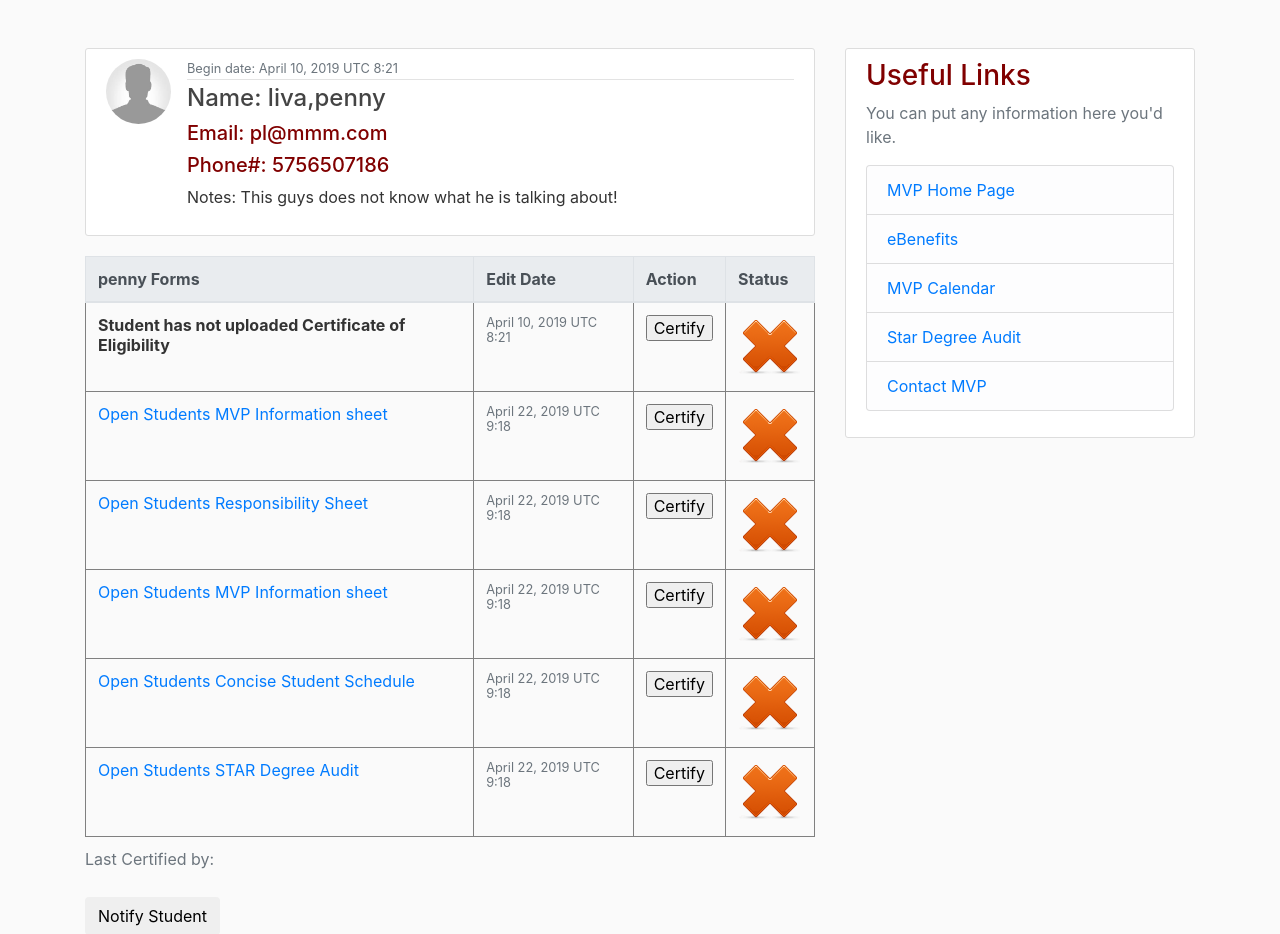
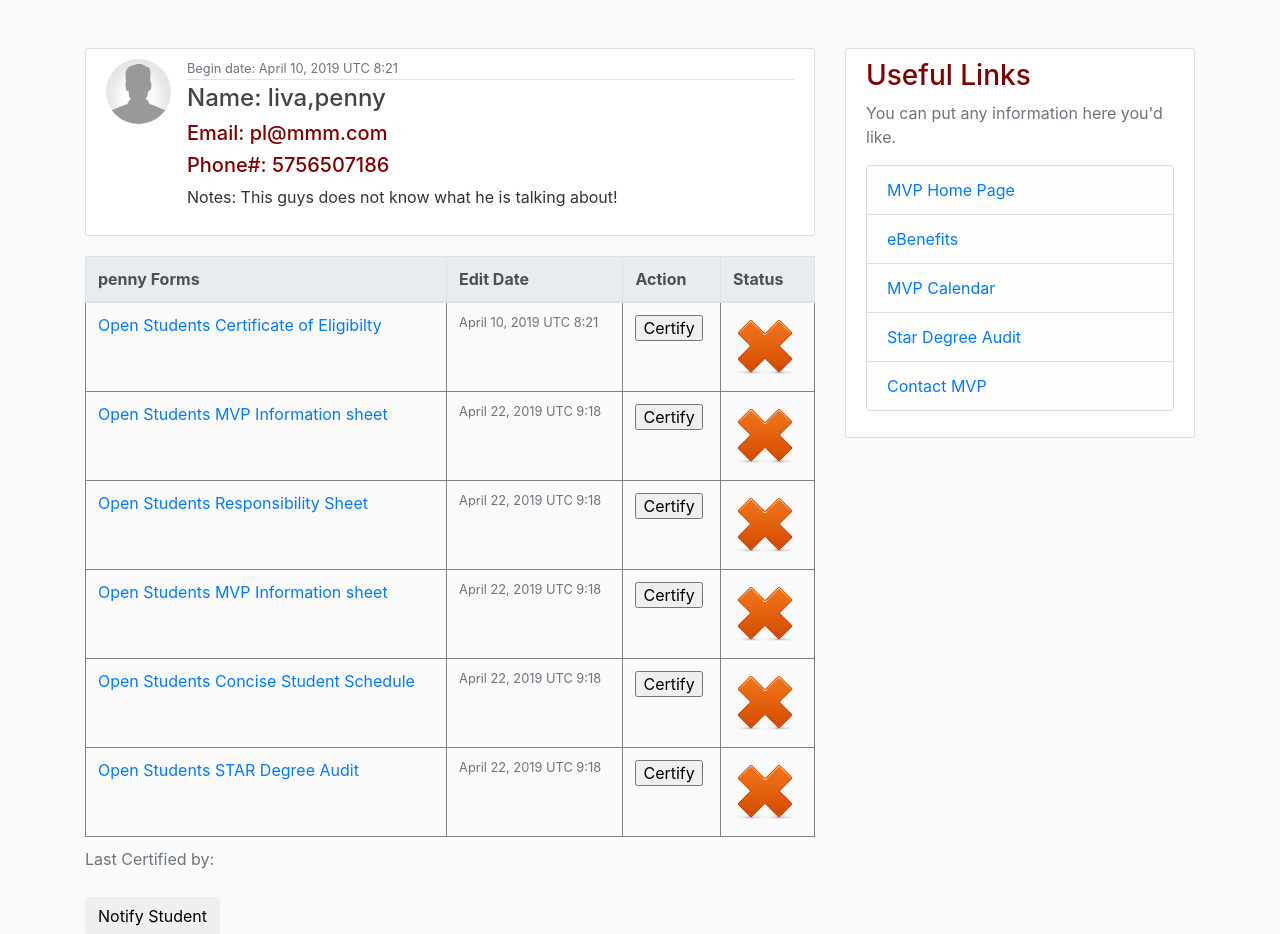
Before and after one commit to McGovern95/VABT, a Django app: a page that uses VABT/dashboard/templates/dashboard/user_posts.html in a window 1280 px wide. Shown: the part 56-990 px from the top of the page. Run offline with Django 3.2, Linux system fonts and the light colour scheme; data comes from the database, SQL or seed files in the repository; some libraries are stand-ins or nearby versions.

Commit message:
checking if file there isnt working

```diff
--- a/VABT/dashboard/templates/dashboard/user_posts.html
+++ b/VABT/dashboard/templates/dashboard/user_posts.html
@@ -33,9 +33,7 @@
         </thead>
         <tr>
 
-            {%if post.student.userextended.cert_of_elig == null %}
-                <th>Student has not uploaded Certificate of Eligibility</th>
-            {%elif post.students.userextended.cert_of_elig == blank%}
+            {%if post.student.userextended.cert_of_elig == False %}
                 <th>Student has not uploaded Certificate of Eligibility</th>
             {%else%}
                 <td><a href="/media/{{post.student.userextended.cert_of_elig}}" target="_blank">Open Students Certificate of Eligibilty</a></td>
@@ -122,7 +120,7 @@
             {%if post.student.userextended.star_deg_audit == null %}
             <th>Student has not uploaded their STAR Degree Audit</th>
             {%else%}
-            <td><a href="/media/{{post.student.userextended.star_deg_audit}}" target="_blank">Open Students STAR Degree Audit</a></td>
+            <td><a href="/media/{{post.student.userextended.star_deg_audits}}" target="_blank">Open Students STAR Degree Audit</a></td>
             {%endif %}
             <td><small class="text-muted">{{ post.date_audit|date:"F d, Y T g:i" }}</small></td>
             <td>
```
